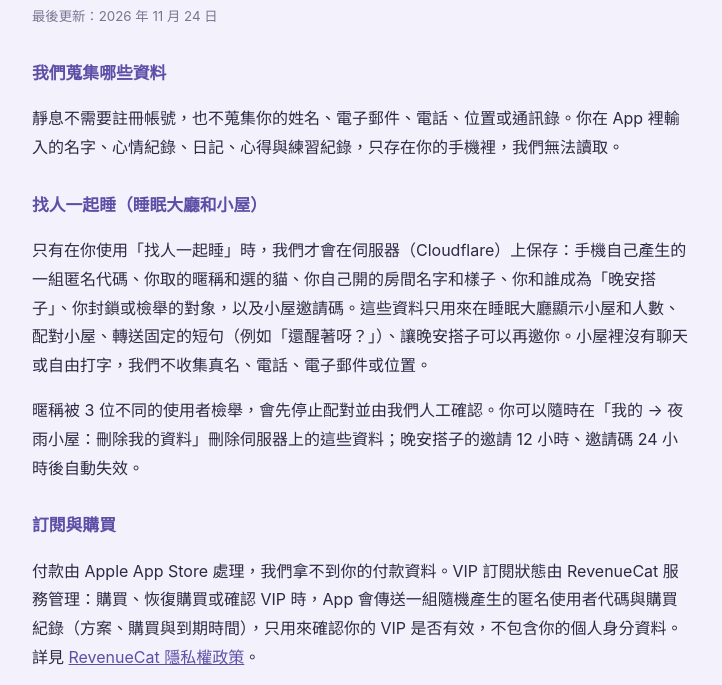
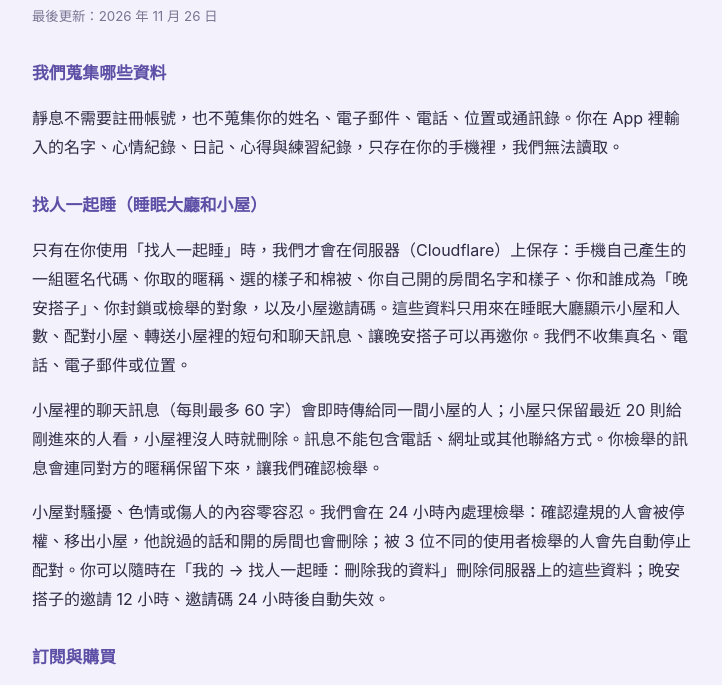
Before and after one commit to vhjcvccvf2-cell/bwk-data, a plain HTML site: page jingxi/privacy.html in a window 1280 px wide. Shown: the part 78-763 px from the top of the page, without its empty margins (278-1000 px from the left). Drawn offline with Linux system fonts and the light colour scheme.

Commit message:
靜息隱私權和支援頁：找人一起睡的聊天、檢舉 24 小時內處理、付費棉被（等 1.3.0 上架前再發布）
Co-Authored-By: Claude Opus 5.5 <noreply@anthropic.com>
Claude-Session: https://claude.ai/code/session_01Hu4ZfyJ6t8qKHhyHonG142

```diff
--- a/jingxi/privacy.html
+++ b/jingxi/privacy.html
@@ -3,14 +3,15 @@
 <style>body{margin:0;background:#f3f1fb;color:#2e2a45;font-family:-apple-system,"PingFang TC","Noto Sans TC",sans-serif;line-height:1.8}
 main{max-width:660px;margin:0 auto;padding:32px 20px 48px}h1{font-size:1.5rem;margin:0 0 4px}h2{font-size:1.05rem;color:#5d4fa6;margin:28px 0 6px}
 small{color:#7a7494}a{color:#5d4fa6}hr{border:0;border-top:1px solid #d9d4ee;margin:36px 0}</style></head><body><main>
-<h1>靜息 隱私權政策</h1><small>最後更新：2026 年 11 月 24 日</small>
+<h1>靜息 隱私權政策</h1><small>最後更新：2026 年 11 月 26 日</small>
 <h2>我們蒐集哪些資料</h2>
 <p>靜息不需要註冊帳號，也不蒐集你的姓名、電子郵件、電話、位置或通訊錄。你在 App 裡輸入的名字、心情紀錄、日記、心得與練習紀錄，只存在你的手機裡，我們無法讀取。</p>
 <h2>找人一起睡（睡眠大廳和小屋）</h2>
-<p>只有在你使用「找人一起睡」時，我們才會在伺服器（Cloudflare）上保存：手機自己產生的一組匿名代碼、你取的暱稱和選的貓、你自己開的房間名字和樣子、你和誰成為「晚安搭子」、你封鎖或檢舉的對象，以及小屋邀請碼。這些資料只用來在睡眠大廳顯示小屋和人數、配對小屋、轉送固定的短句（例如「還醒著呀？」）、讓晚安搭子可以再邀你。小屋裡沒有聊天或自由打字，我們不收集真名、電話、電子郵件或位置。</p>
-<p>暱稱被 3 位不同的使用者檢舉，會先停止配對並由我們人工確認。你可以隨時在「我的 → 夜雨小屋：刪除我的資料」刪除伺服器上的這些資料；晚安搭子的邀請 12 小時、邀請碼 24 小時後自動失效。</p>
+<p>只有在你使用「找人一起睡」時，我們才會在伺服器（Cloudflare）上保存：手機自己產生的一組匿名代碼、你取的暱稱、選的樣子和棉被、你自己開的房間名字和樣子、你和誰成為「晚安搭子」、你封鎖或檢舉的對象，以及小屋邀請碼。這些資料只用來在睡眠大廳顯示小屋和人數、配對小屋、轉送小屋裡的短句和聊天訊息、讓晚安搭子可以再邀你。我們不收集真名、電話、電子郵件或位置。</p>
+<p>小屋裡的聊天訊息（每則最多 60 字）會即時傳給同一間小屋的人；小屋只保留最近 20 則給剛進來的人看，小屋裡沒人時就刪除。訊息不能包含電話、網址或其他聯絡方式。你檢舉的訊息會連同對方的暱稱保留下來，讓我們確認檢舉。</p>
+<p>小屋對騷擾、色情或傷人的內容零容忍。我們會在 24 小時內處理檢舉：確認違規的人會被停權、移出小屋，他說過的話和開的房間也會刪除；被 3 位不同的使用者檢舉的人會先自動停止配對。你可以隨時在「我的 → 找人一起睡：刪除我的資料」刪除伺服器上的這些資料；晚安搭子的邀請 12 小時、邀請碼 24 小時後自動失效。</p>
 <h2>訂閱與購買</h2>
-<p>付款由 Apple App Store 處理，我們拿不到你的付款資料。VIP 訂閱狀態由 RevenueCat 服務管理：購買、恢復購買或確認 VIP 時，App 會傳送一組隨機產生的匿名使用者代碼與購買紀錄（方案、購買與到期時間），只用來確認你的 VIP 是否有效，不包含你的個人身分資料。詳見 <a href="https://www.revenuecat.com/privacy">RevenueCat 隱私權政策</a>。</p>
+<p>付款由 Apple App Store 處理，我們拿不到你的付款資料。VIP 訂閱狀態由 RevenueCat 服務管理：購買、恢復購買或確認 VIP 時，App 會傳送一組隨機產生的匿名使用者代碼與購買紀錄（方案、購買與到期時間），只用來確認你的 VIP 是否有效、或你買過哪些棉被，不包含你的個人身分資料。詳見 <a href="https://www.revenuecat.com/privacy">RevenueCat 隱私權政策</a>。</p>
 <h2>第三方服務</h2>
 <p>App 不含廣告、分析或追蹤工具，不會把你的資料用於廣告或與他人分享。除了上述訂閱確認，App 可以完全離線使用。</p>
 <h2>通知</h2>
@@ -26,9 +27,10 @@ small{color:#7a7494}a{color:#5d4fa6}hr{border:0;border-top:1px solid #d9d4ee;mar
 <h2>聯絡我們</h2>
 <p>如有疑問請來信：<a href="mailto:ttyyrr55ttyyrr@gmail.com">ttyyrr55ttyyrr@gmail.com</a></p>
 <hr>
-<h1>Jingxi Privacy Policy</h1><small>Last updated: November 3, 2026</small>
+<h1>Jingxi Privacy Policy</h1><small>Last updated: November 26, 2026</small>
 <p>Jingxi requires no account and does not collect your name, email, phone number, location or contacts. Names, moods, journal entries, reflections and practice history you enter are stored only on your device.</p>
-<p>Payments are handled by the Apple App Store. VIP status is managed by RevenueCat: when you purchase, restore or verify VIP, the app sends a randomly generated anonymous user ID and purchase records (plan, purchase and expiry dates), used only to verify your subscription. See the <a href="https://www.revenuecat.com/privacy">RevenueCat privacy policy</a>.</p>
+<p>Sleep Together (sleep lobby and cabins): only when you use this feature, our server (Cloudflare) stores an anonymous ID generated by your phone, the nickname, look and quilt you choose, the name and style of a room you open, your "good-night buddies", the people you block or report, and cabin invite codes. They are used only to show cabins in the lobby, match you to a cabin, relay short phrases and chat messages in the cabin, and let buddies invite you again. Chat messages (up to 60 characters, no phone numbers, links or contact details) are sent to people in the same cabin; a cabin keeps its last 20 messages for newcomers and deletes them when it is empty. Reported messages are kept with the reported nickname so we can review the report. We have zero tolerance for harassment, sexual or hurtful content: reports are reviewed within 24 hours, and confirmed violators are banned and removed, with their messages and rooms deleted; anyone reported by 3 different users is paused automatically. You can delete this data anytime in Me → Sleep Together: delete my data. We do not collect real names, phone numbers, email addresses or locations.</p>
+<p>Payments are handled by the Apple App Store. VIP status is managed by RevenueCat: when you purchase, restore or verify VIP, the app sends a randomly generated anonymous user ID and purchase records (plan, purchase and expiry dates), used only to verify your subscription or the quilts you bought. See the <a href="https://www.revenuecat.com/privacy">RevenueCat privacy policy</a>.</p>
 <p>The app contains no ads, analytics or tracking and does not share your data. Reminders are local notifications scheduled on your device. Share cards are passed to the system share sheet only.</p>
 <p>Delete all data in Me → Clear all records, or by deleting the app. Jingxi is not a medical device. Contact: <a href="mailto:ttyyrr55ttyyrr@gmail.com">ttyyrr55ttyyrr@gmail.com</a></p>
 </main></body></html>
```
Also changed, not shown: jingxi/support.html (+1 -0 lines).
